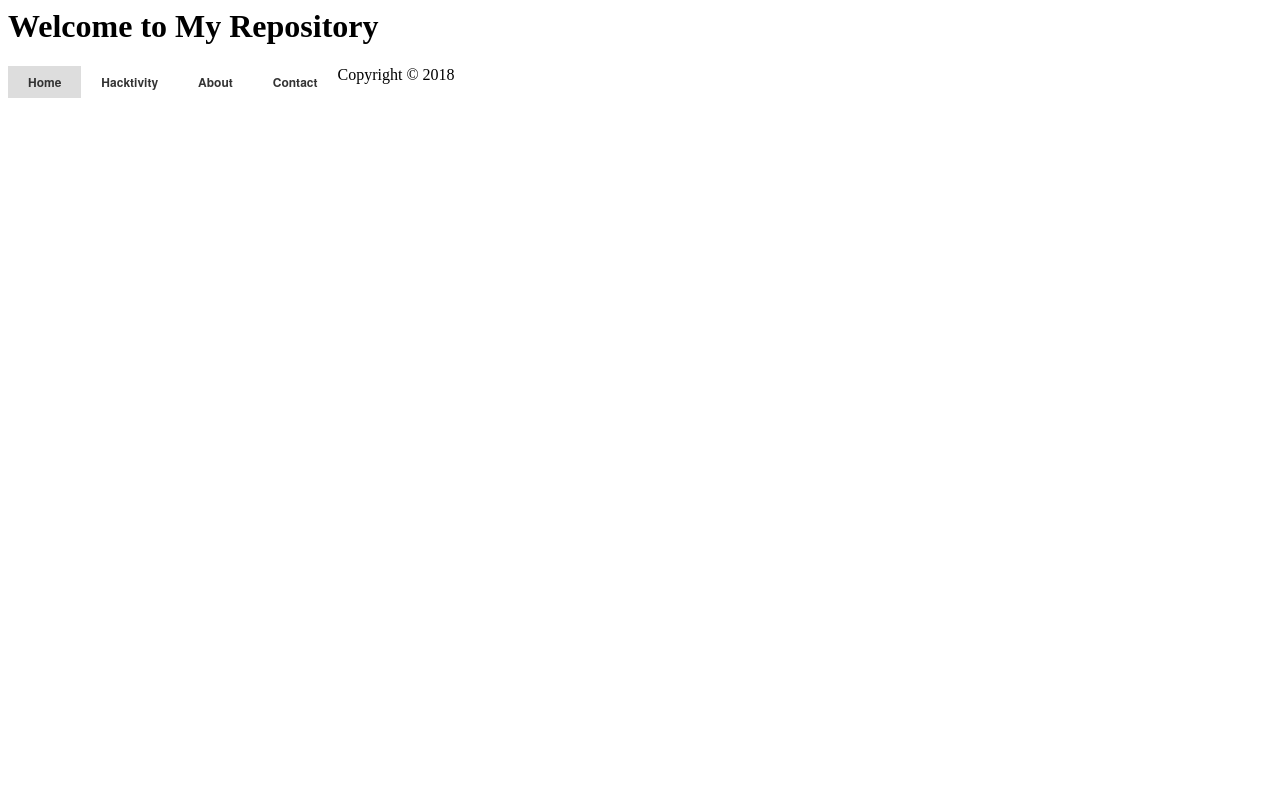
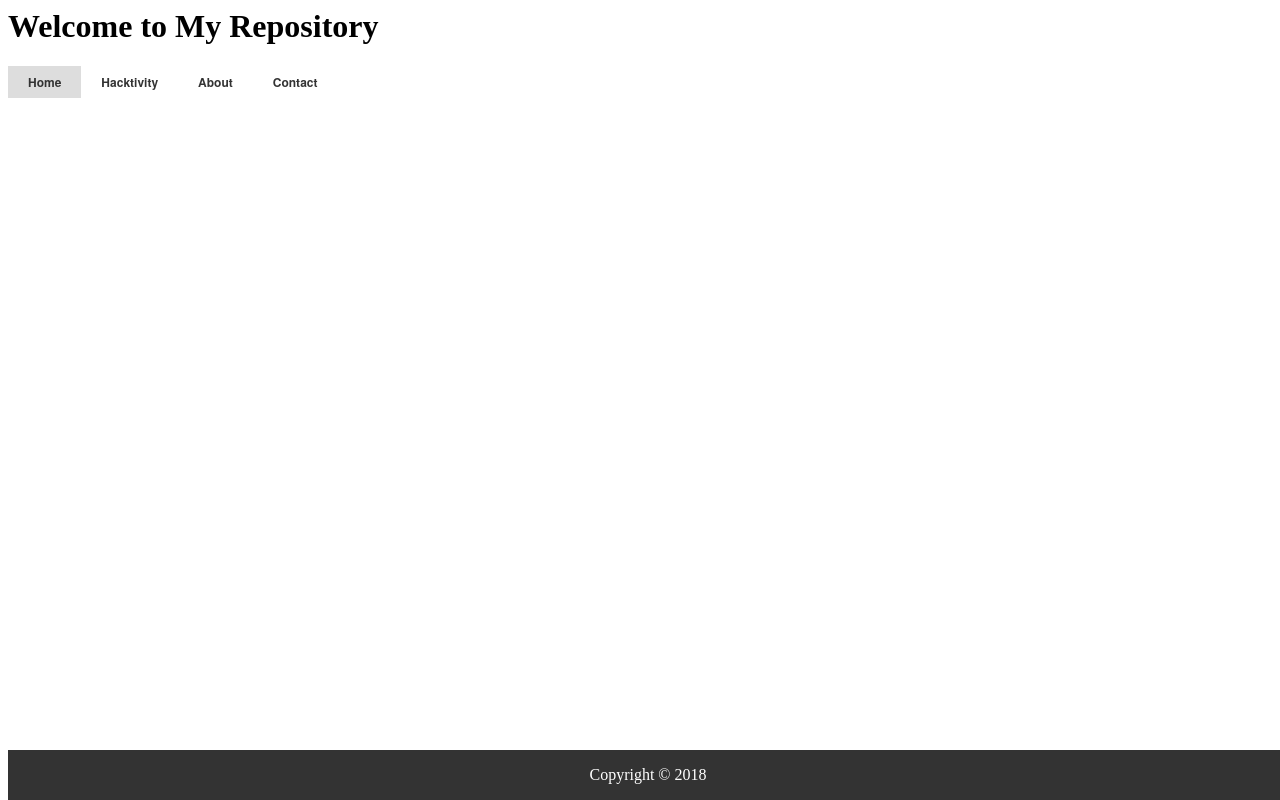
Before and after one commit to imamaguss/imamaguss.github.io, a plain HTML site: page index.html in a window 1280 px wide. Drawn offline with Linux system fonts and the light colour scheme.

Commit message:
up style

```diff
--- a/style.css
+++ b/style.css
@@ -74,3 +74,14 @@
 {
 	display:block;
 }
+
+#footer{
+  height: 50px;
+  line-height: 50px;
+  background: #333;
+  color: #fff;
+  position: absolute;
+  bottom: 0;
+  width: 100%;
+  text-align: center;
+}
```
